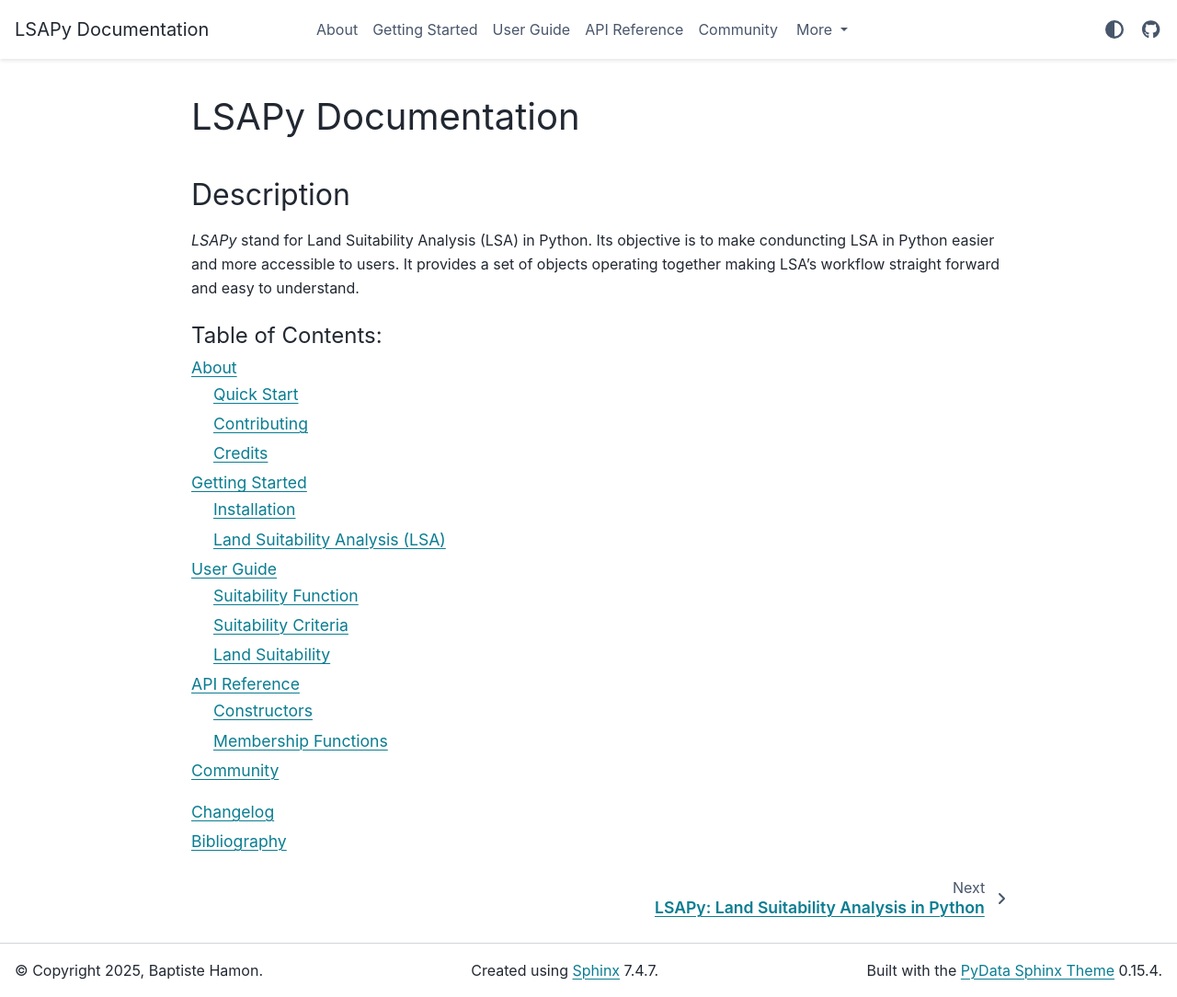
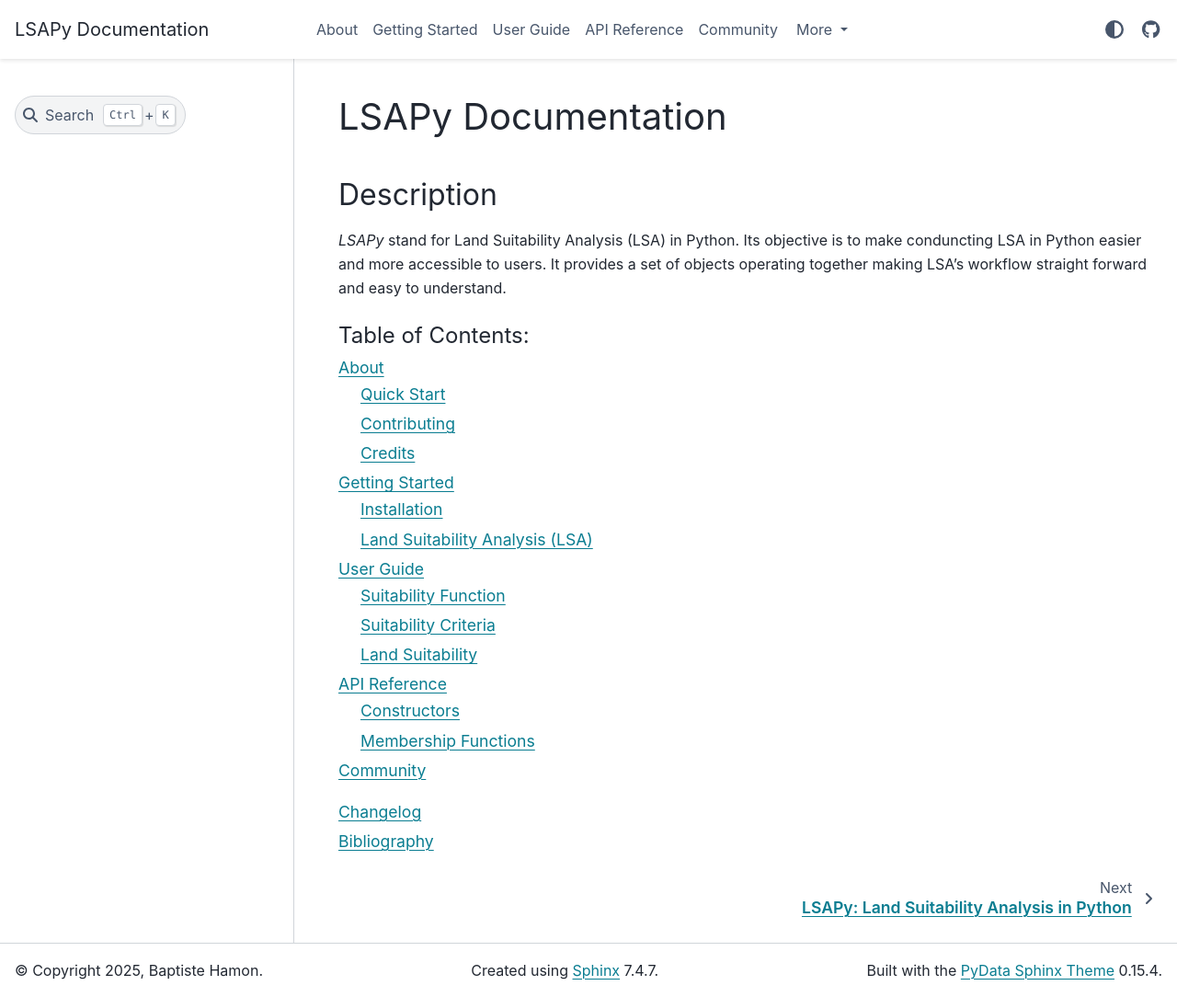
Before and after one commit to baptistehamon/lsapy, a Sphinx documentation site: the page built from docs/index.rst, in a window 1280 px wide and 1084 px high. Shown: the whole window at 92% size. Built offline with Sphinx 7.4.7 and the PyData theme 0.15.4, drawn with Linux system fonts in a browser that asks for light colours.

Commit message:
Add forgotten search-field for some pages

```diff
--- a/docs/conf.py
+++ b/docs/conf.py
@@ -110,7 +110,7 @@
 
 # primary sidebar options
 html_sidebars = {
-    "*": [],
+    "*": ["search-button-field"],
     "api/*": ["search-button-field", "sidebar-nav-bs"],
     "community/*": ["search-button-field", "sidebar-nav-bs"],
     "getting_started/*": ["search-button-field", "sidebar-nav-bs"],
```
